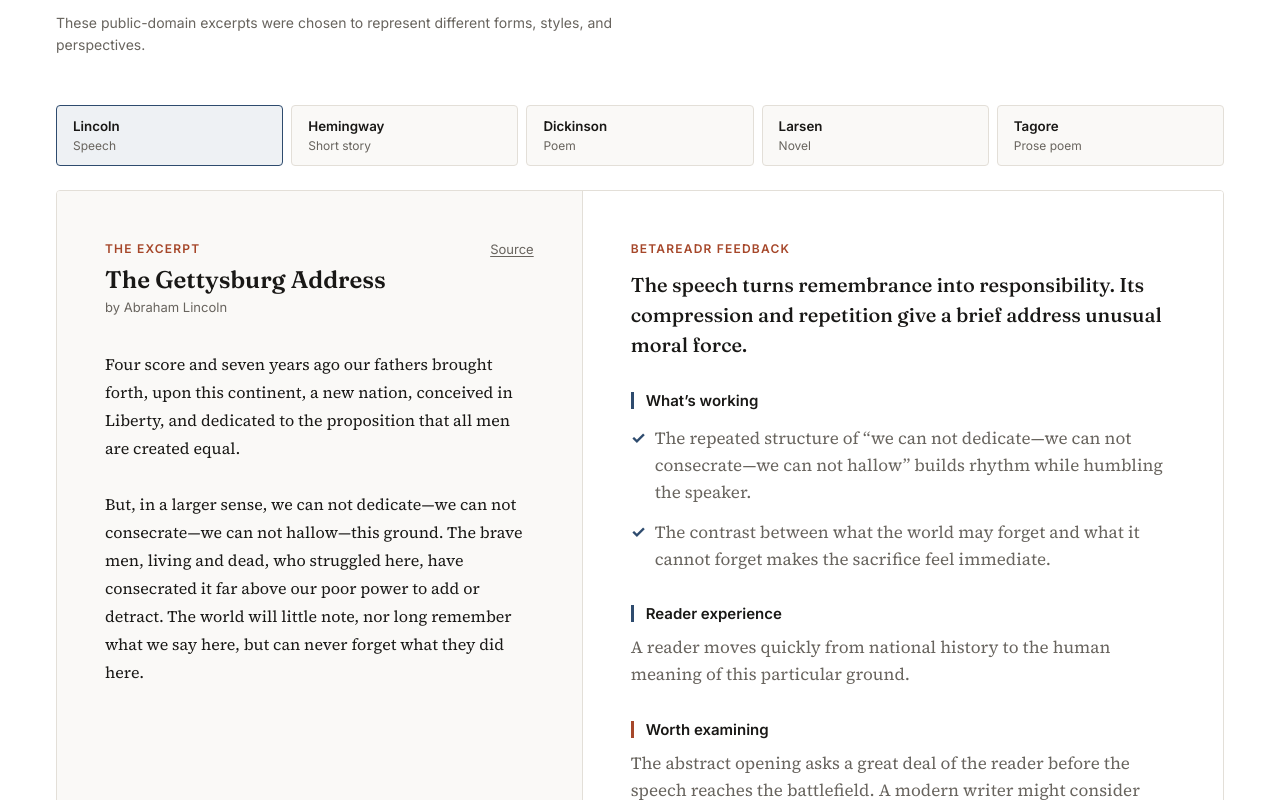
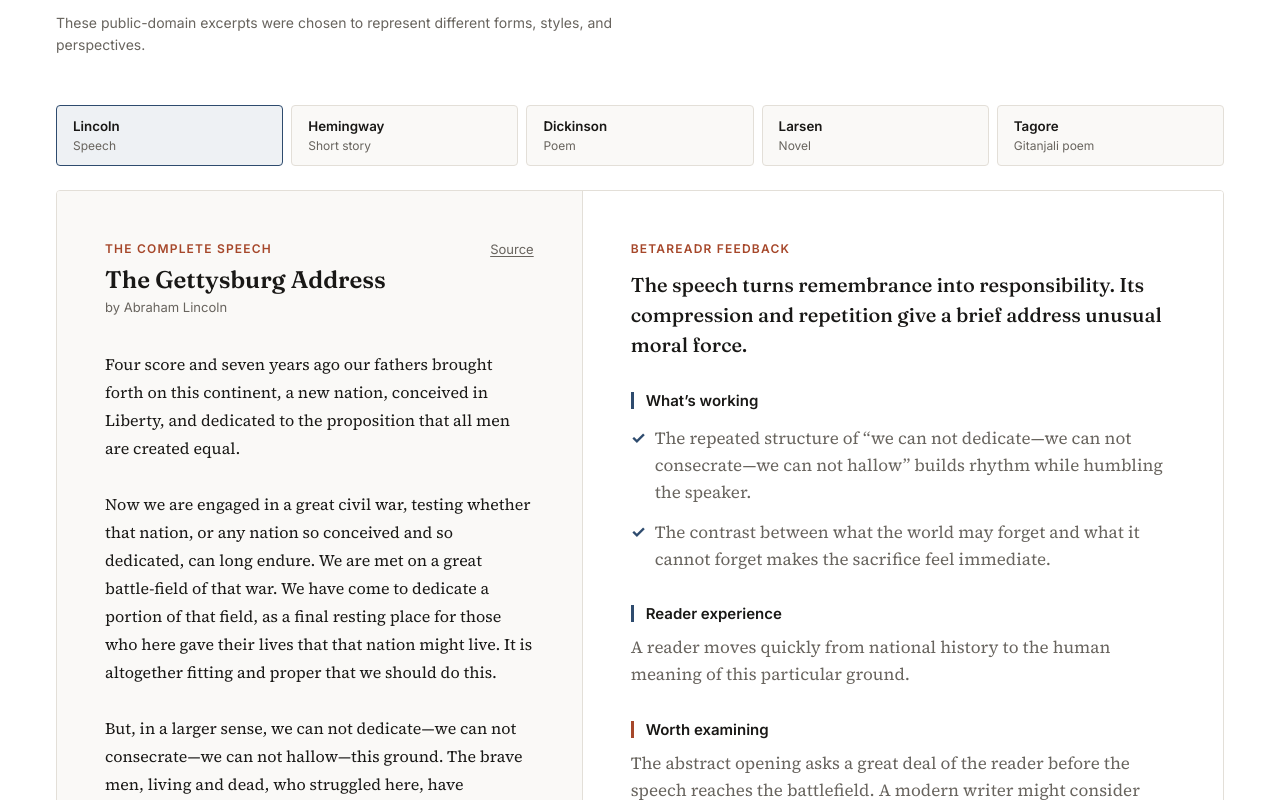
Before and after one commit to ethanryan/beta-readr, a Next.js app: page / in a window 1280 px wide. Shown: the part 1460-2260 px from the top of the page. Built offline with nearby package versions, Linux system fonts and the light colour scheme; no server answers.

Commit message:
Expand homepage writing samples

```diff
--- a/components/landing/InteractiveExamples.tsx
+++ b/components/landing/InteractiveExamples.tsx
@@ -13,11 +13,14 @@ const EXAMPLES = [
     title: "The Gettysburg Address",
     author: "Abraham Lincoln",
     form: "Speech",
+    selectionLabel: "The complete speech",
     sourceUrl:
-      "https://www.loc.gov/exhibits/gettysburg-address/ext/trans-hay-draft.html",
+      "https://www.abrahamlincolnonline.org/lincoln/speeches/gettysburg.htm",
     text: [
-      "Four score and seven years ago our fathers brought forth, upon this continent, a new nation, conceived in Liberty, and dedicated to the proposition that all men are created equal.",
-      "But, in a larger sense, we can not dedicate—we can not consecrate—we can not hallow—this ground. The brave men, living and dead, who struggled here, have consecrated it far above our poor power to add or detract. The world will little note, nor long remember what we say here, but can never forget what they did here.",
+      "Four score and seven years ago our fathers brought forth on this continent, a new nation, conceived in Liberty, and dedicated to the proposition that all men are created equal.",
+      "Now we are engaged in a great civil war, testing whether that nation, or any nation so conceived and so dedicated, can long endure. We are met on a great battle-field of that war. We have come to dedicate a portion of that field, as a final resting place for those who here gave their lives that that nation might live. It is altogether fitting and proper that we should do this.",
+      "But, in a larger sense, we can not dedicate—we can not consecrate—we can not hallow—this ground. The brave men, living and dead, who struggled here, have consecrated it, far above our poor power to add or detract. The world will little note, nor long remember what we say here, but it can never forget what they did here. It is for us the living, rather, to be dedicated here to the unfinished work which they who fought here have thus far so nobly advanced.",
+      "It is rather for us to be here dedicated to the great task remaining before us—that from these honored dead we take increased devotion to that cause for which they gave the last full measure of devotion—that we here highly resolve that these dead shall not have died in vain—that this nation, under God, shall have a new birth of freedom—and that government of the people, by the people, for the people, shall not perish from the earth.",
     ].join("\n\n"),
     impression:
       "The speech turns remembrance into responsibility. Its compression and repetition give a brief address unusual moral force.",
@@ -36,6 +39,7 @@ const EXAMPLES = [
     title: "Hills Like White Elephants",
     author: "Ernest Hemingway",
     form: "Short story",
+    selectionLabel: "The excerpt",
     sourceUrl: "https://www.gutenberg.org/ebooks/69683",
     text: [
       "The hills across the valley of the Ebro were long and white. On this side there was no shade and no trees and the station was between two lines of rails in the sun. …",
@@ -43,6 +47,10 @@ const EXAMPLES = [
       "“They look like white elephants,” she said.",
       "“I've never seen one,” the man drank his beer.",
       "“No, you wouldn't have.”",
+      "“I might have,” the man said. “Just because you say I wouldn’t have doesn’t prove anything.”",
+      "The girl looked at the bead curtain. “They’ve painted something on it,” she said. “What does it say?”",
+      "“Anis del Toro. It’s a drink.”",
+      "“Could we try it?”",
     ].join("\n\n"),
     impression:
       "The scene feels spare but charged. A quiet disagreement appears almost immediately beneath ordinary observations and small talk.",
@@ -61,6 +69,7 @@ const EXAMPLES = [
     title: "“Hope” is the thing with feathers",
     author: "Emily Dickinson",
     form: "Poem",
+    selectionLabel: "The complete poem",
     sourceUrl:
       "https://www.poetryfoundation.org/poems/42889/hope-is-the-thing-with-feathers-314",
     text: [
@@ -73,6 +82,11 @@ const EXAMPLES = [
       "And sore must be the storm -",
       "That could abash the little Bird",
       "That kept so many warm -",
+      "",
+      "I've heard it in the chillest land -",
+      "And on the strangest Sea -",
+      "Yet - never - in Extremity,",
+      "It asked a crumb - of me.",
     ].join("\n"),
     impression:
       "The poem makes an abstract feeling tangible without explaining it away. Its small central image carries warmth, persistence, and vulnerability at once.",
@@ -91,8 +105,14 @@ const EXAMPLES = [
     title: "Passing",
     author: "Nella Larsen",
     form: "Novel",
+    selectionLabel: "The excerpt",
     sourceUrl: "https://dpul.princeton.edu/public-domain/catalog/dcgt54m1104",
-    text: "It was the last letter in Irene Redfield’s little pile of morning mail.",
+    text:
+      "It was the last letter in Irene Redfield’s little pile of morning mail. … " +
+      "And there was, too, something mysterious and slightly furtive about it. " +
+      "A thin sly thing which bore no return address to betray the sender. " +
+      "Furtive, but yet in some peculiar, determined way a little flaunting. " +
+      "Purple ink. Foreign paper of extraordinary size.",
     impression:
       "The opening makes an ordinary letter feel charged with secrecy. Before its contents are known, its physical presence creates unease.",
     strengths: [
@@ -107,11 +127,21 @@ const EXAMPLES = [
   {
     id: "gitanjali",
     shortLabel: "Tagore",
-    title: "Gitanjali",
+    title: "Where the Mind Is Without Fear",
     author: "Rabindranath Tagore",
-    form: "Prose poem",
+    form: "Gitanjali poem",
+    selectionLabel: "The complete poem",
     sourceUrl: "https://www.gutenberg.org/ebooks/7164",
-    text: "Where the mind is without fear and the head is held high; where knowledge is free.",
+    text: [
+      "Where the mind is without fear and the head is held high;",
+      "Where knowledge is free;",
+      "Where the world has not been broken up into fragments by narrow domestic walls;",
+      "Where words come out from the depth of truth;",
+      "Where tireless striving stretches its arms towards perfection;",
+      "Where the clear stream of reason has not lost its way into the dreary desert sand of dead habit;",
+      "Where the mind is led forward by thee into ever-widening thought and action—",
+      "Into that heaven of freedom, my Father, let my country awake.",
+    ].join("\n"),
     impression:
       "The poem presents freedom as a condition of both public life and private thought. Its plain syntax gives the aspiration clarity and urgency.",
     strengths: [
@@ -188,7 +218,7 @@ export function InteractiveExamples() {
           <article className={styles.writing}>
             <div className={styles.pieceHeader}>
               <div>
-                <p className={styles.kicker}>The excerpt</p>
+                <p className={styles.kicker}>{selected.selectionLabel}</p>
                 <h3 className={styles.pieceTitle}>{selected.title}</h3>
                 <p className={styles.byline}>by {selected.author}</p>
               </div>
```
